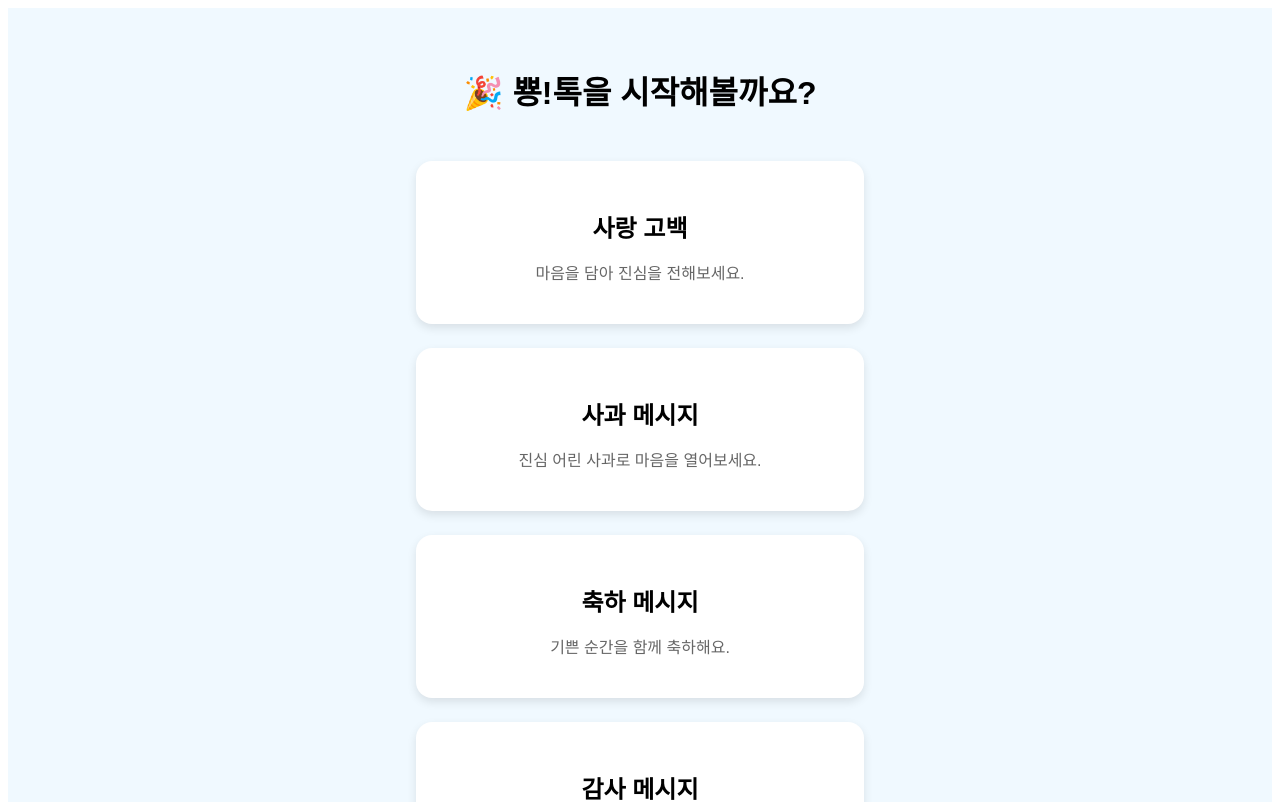
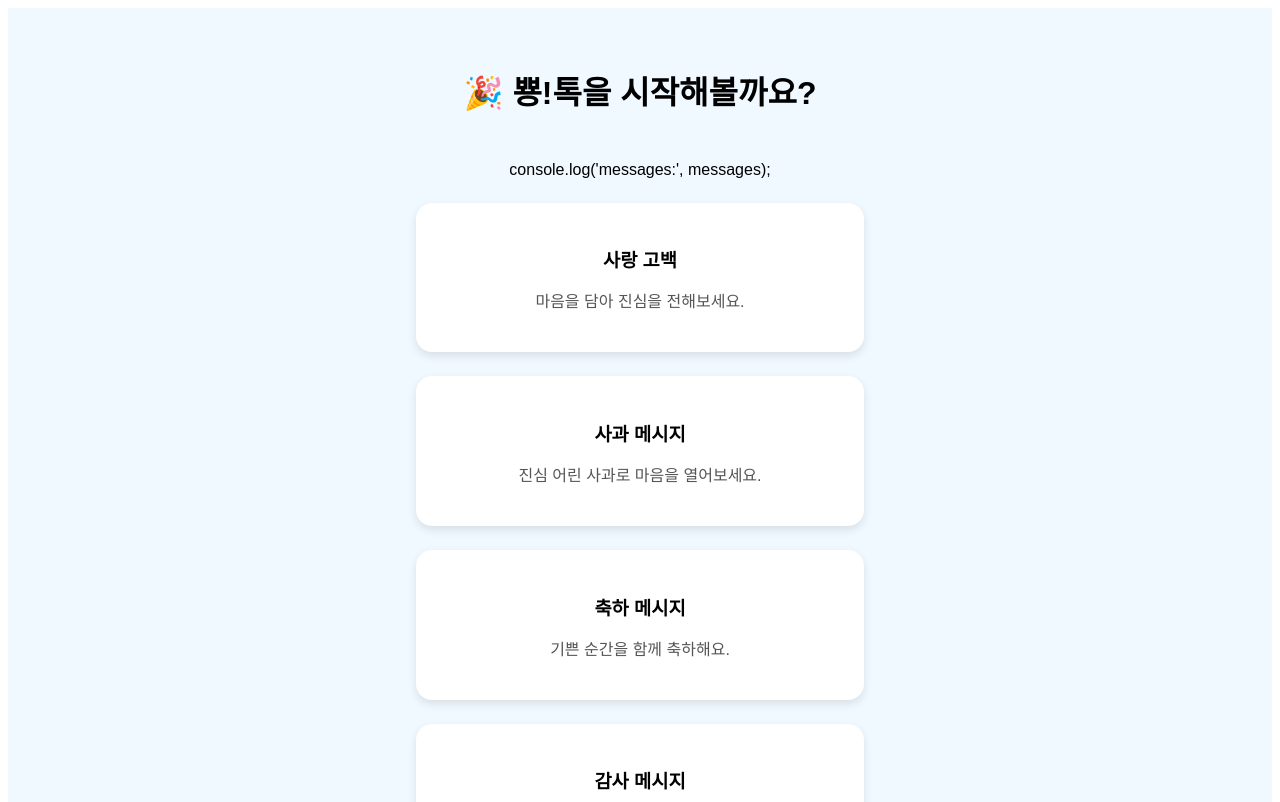
Before and after one commit to xeon-243859/ppongtok-app, a React (Vite) app: page / in a window 1280 px wide. Shown: the top 802 px of the page. Built offline with nearby package versions, Linux system fonts and the light colour scheme.

Commit message:
fix: MessagePage console log 추가 및 수정

```diff
--- a/src/pages/MessagePage.jsx
+++ b/src/pages/MessagePage.jsx
@@ -1,5 +1,7 @@
 import React from 'react';
 import { useNavigate } from 'react-router-dom';
+
+console.log('✅ MessagePage 렌더링 됨');
 
 function MessagePage() {
   const navigate = useNavigate();
@@ -32,6 +34,8 @@ function MessagePage() {
         gap: '1.5rem',
         overflow: 'visible'
       }}>
+        console.log('messages:', messages);
+
         {messages.map((item, idx) => (
   <div
     key={idx}
@@ -47,14 +51,11 @@ function MessagePage() {
       cursor: 'pointer'
     }}
   >
-            <h3 style={{ fontSize: '1.5rem', marginBottom: '0.5rem' }}>
-              {item.title}
-            </h3>
-            <p style={{ fontSize: '1rem', color: '#666' }}>
-              {item.desc}
-            </p>
+    <h3 style={{ marginBottom: '0.5rem' }}>{item.title}</h3>
+    <p style={{ color: '#555' }}>{item.desc}</p>
   </div>
 ))}
+
       </div>
     </div>
   );
```
Also changed, not shown: src/ApologyPage.jsx (deleted, +0 -9 lines), src/MemoryMakingPage.jsx (deleted, +0 -9 lines), src/ThankYouPage.jsx (deleted, +0 -9 lines). Lines whose indentation alone changed are shown as unchanged.
